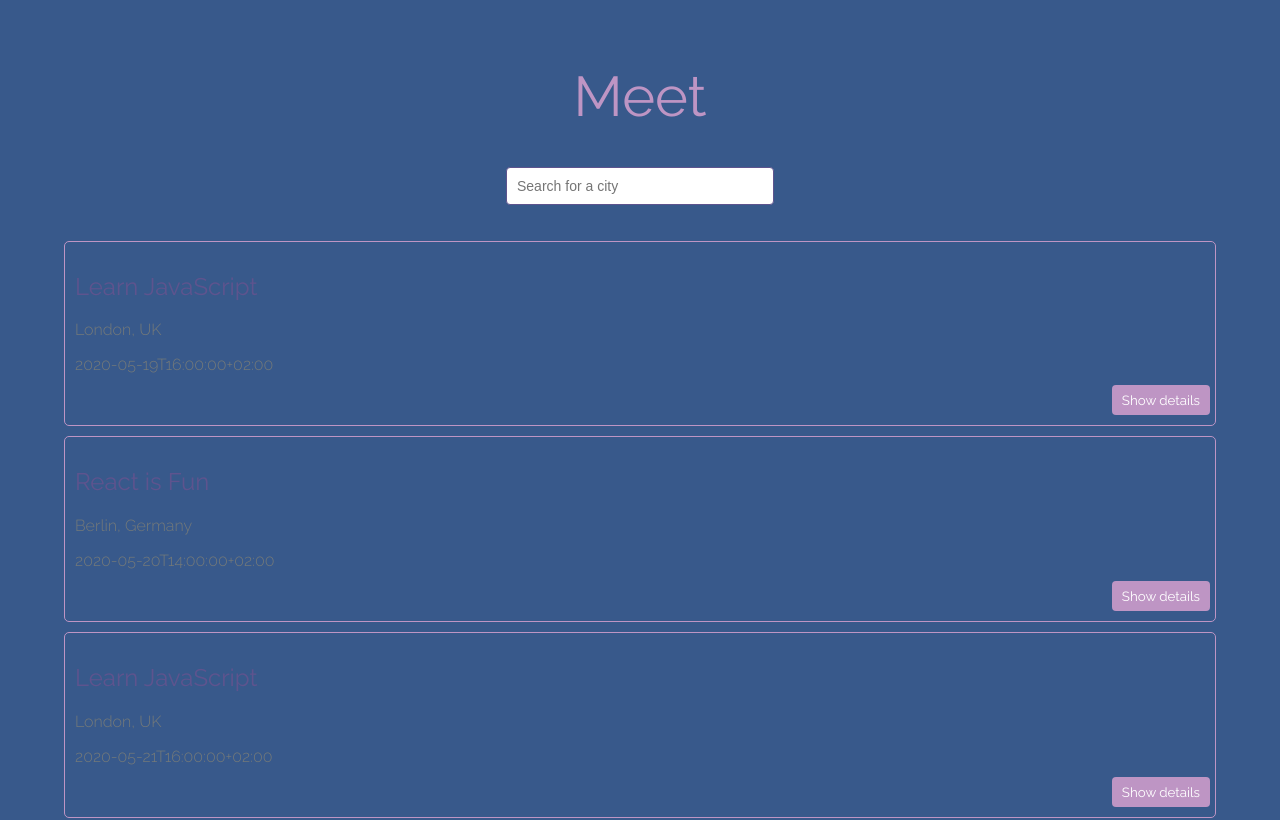
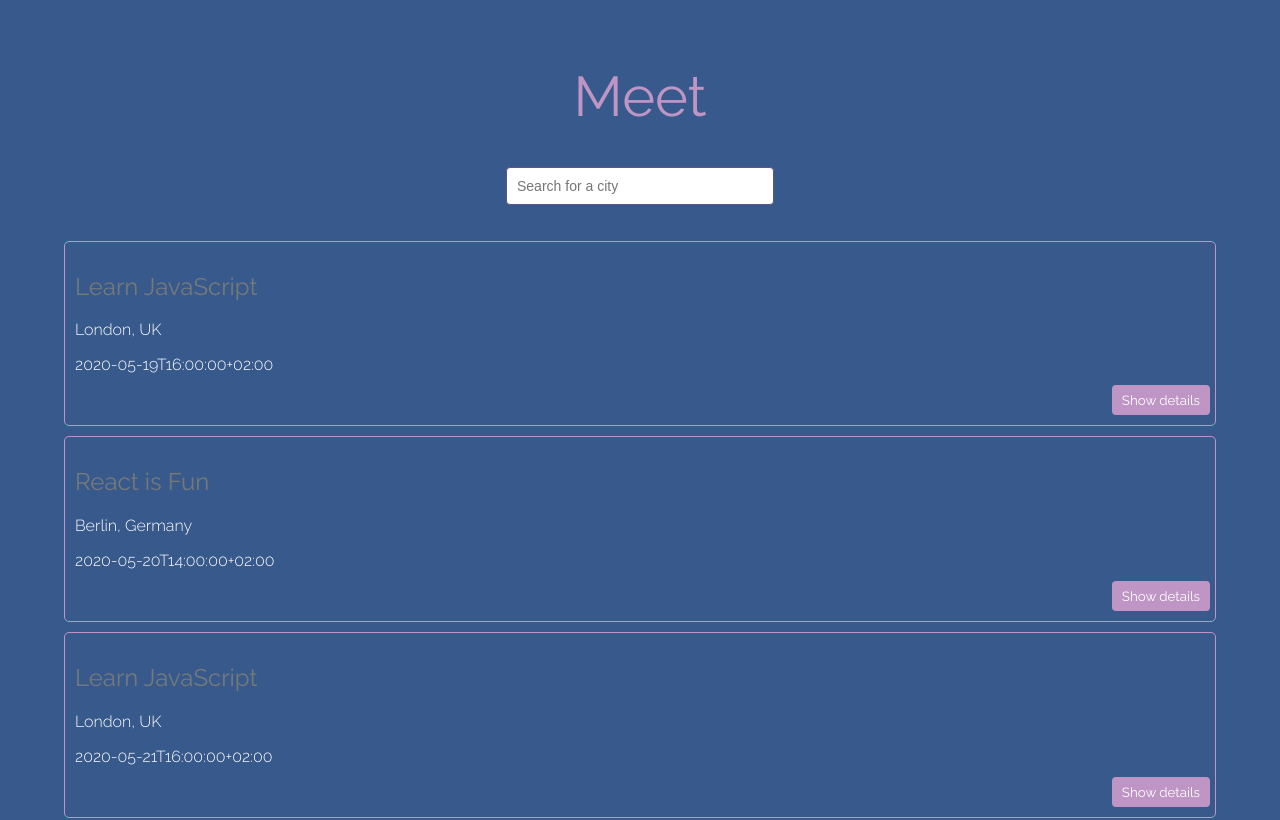
Before and after one commit to LeandraMT/meet_app, a React (Create React App) app: page / in a window 1280 px wide. Shown: the top 820 px of the page. Built offline with nearby package versions, Linux system fonts and the light colour scheme; what atatus-spa would draw is missing.

Commit message:
changed color styles

```diff
--- a/src/App.css
+++ b/src/App.css
@@ -50,12 +50,12 @@ ul {
 }
 
 .event > h2 {
-  color: var(--darker_color);
+  color: var(--grey);
   font-weight: 400;
 }
 
 .event > p {
-  color: var(--grey);
+  color: var(--white);
   font-weight: 300;
   font-size: 16px;
 }
@@ -75,7 +75,7 @@ ul {
 }
 
 .details {
-  color: var(--darker_color);
+  color: var(--grey);
   padding: 5px;
   font-size: 15px;
 }
@@ -145,5 +145,5 @@ input[type="text"] {
 
 #number-of-events > label {
   font-weight: 500;
-  color: var(--darker_color);
+  color: var(--grey);
 }
```
